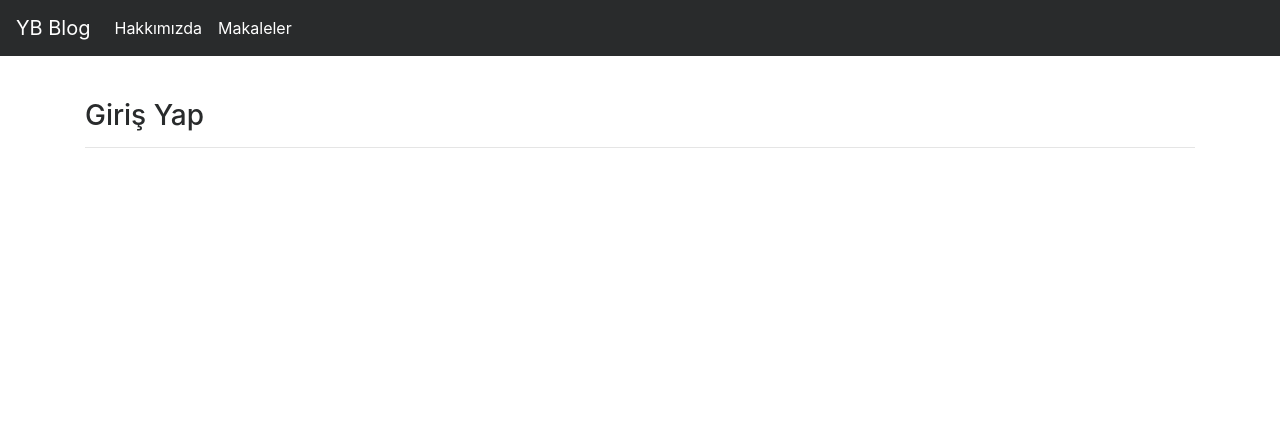
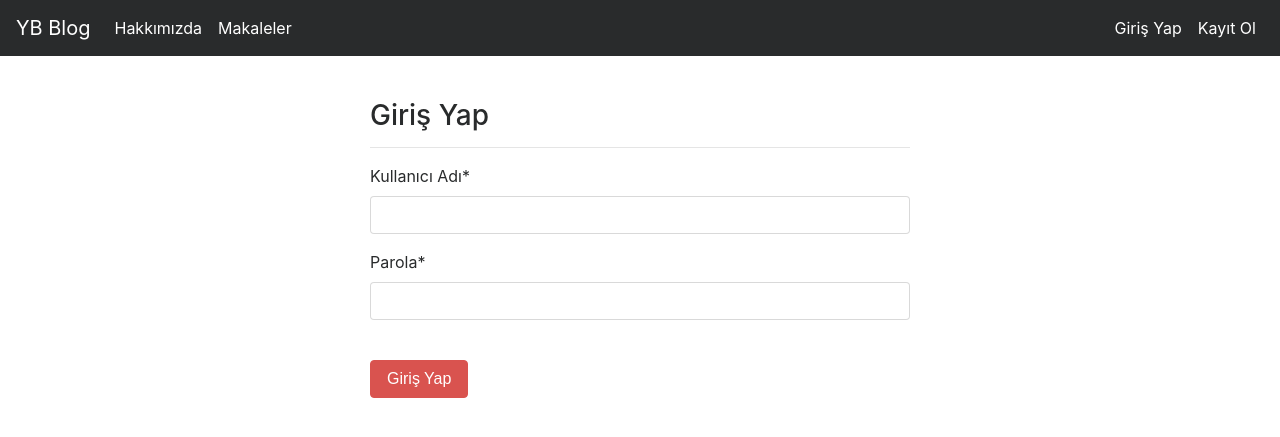
Before and after one commit to elifcelk/Django-BlogProject, a Django app: page /user/login/ in a window 1280 px wide. Shown: the top 437 px of the page. Run offline with Django 3.2, Linux system fonts and the light colour scheme; some libraries are stand-ins or nearby versions.

Commit message:
1.10.2021

```diff
--- a/blog/settings.py
+++ b/blog/settings.py
@@ -40,6 +40,7 @@ INSTALLED_APPS = [
     'django.contrib.staticfiles',
     "article",
     "user",
+    'crispy_forms',
 ]
 
 MIDDLEWARE = [
@@ -130,3 +131,5 @@ STATICFILES_DIRS = [
 # https://docs.djangoproject.com/en/3.2/ref/settings/#default-auto-field
 
 DEFAULT_AUTO_FIELD = 'django.db.models.BigAutoField'
+
+CRISPY_TEMPLATE_PACK = 'bootstrap4'
--- a/templates/includes/navbar.html
+++ b/templates/includes/navbar.html
@@ -14,8 +14,24 @@
         </li>
 
       </ul>
+      <ul class="navbar-nav ml-auto">
+      {% if request.user.is_authenticated %}
 
-      <ul class="navbar-nav ml-auto">
+          <li class="nav-item active">
+          <a class="nav-link" href="/articles/dashboard">Kontrol Paneli</a>
+         </li>
+          <li class="nav-item active">
+          <a class="nav-link" href="/user/logout">Çıkış Yap</a>
+        </li>
+
+      {% else %}
+          <li class="nav-item active">
+          <a class="nav-link" href="/user/login">Giriş Yap</a>
+        </li>
+      {% endif %}
+          <li class="nav-item active">
+          <a class="nav-link" href="/user/register">Kayıt Ol</a>
+        </li>
 
       </ul>
 
--- a/templates/login.html
+++ b/templates/login.html
@@ -1,7 +1,24 @@
 {% extends "layout.html" %}
 
 {% block body %}
+{% load crispy_forms_tags %}
 
-<h3>Giriş Yap</h3>
-<hr>
+
+<div class="row">
+  <div class="col-md-6 offset-md-3">
+    <h3>Giriş Yap</h3>
+    <hr>
+    <form method="post">
+    {% csrf_token %}
+
+    {{form|crispy}}
+
+    <br>
+    <button type="submit" class="btn btn-danger">Giriş Yap</button>
+
+    </form>
+
+  </div>
+</div>
+
 {% endblock body %}
--- a/user/forms.py
+++ b/user/forms.py
@@ -1,4 +1,10 @@
 from django import forms
+
+class LoginForm(forms.Form):
+    username=forms.CharField(label="Kullanıcı Adı")
+    password=forms.CharField(label="Parola",widget=forms.PasswordInput)
+
+
 
 class RegisterForm(forms.Form):
     username=forms.CharField(max_length=50,label="Kullanıcı Adı")
--- a/user/views.py
+++ b/user/views.py
@@ -1,8 +1,8 @@
 from django.shortcuts import render,redirect
-from .forms import RegisterForm
+from .forms import LoginForm, RegisterForm,LoginForm
 from django.contrib import messages
 from django.contrib.auth.models import User
-from django.contrib.auth import login
+from django.contrib.auth import login,authenticate,logout
 
 
 # Create your views here.
@@ -31,7 +31,30 @@ def register(request):
 
 
 def loginUser(request):
-    return render(request,"login.html")
+    form = LoginForm(request.POST or None)
+
+    context = {
+        "form":form
+    }
+
+    if form.is_valid(): # Form classındaki clean metodu otomatik olarak çalışır
+        username= form.cleaned_data.get("username")
+        password=form.cleaned_data.get("password")
+
+        user = authenticate(username = username,password = password)
+        if  user is None:
+            messages.info(request,"Kullanıcı Adı veya Parola Hatalı")
+            return render(request,"login.html",context)
+
+        messages.success(request,"Başarıyla giriş yaptınız.")
+        login(request,user)
+        return redirect("index")
+    return render(request,"login.html",context)
+
+
+
 
 def logoutUser(request):
-    pass
+    logout(request)
+    messages.success(request,"Başarıyla çıkış yaptınız.")
+    return redirect("index")
```
Also changed, not shown: templates/index.html (+8 -0 lines), templates/register.html (+15 -5 lines), db.sqlite3.
